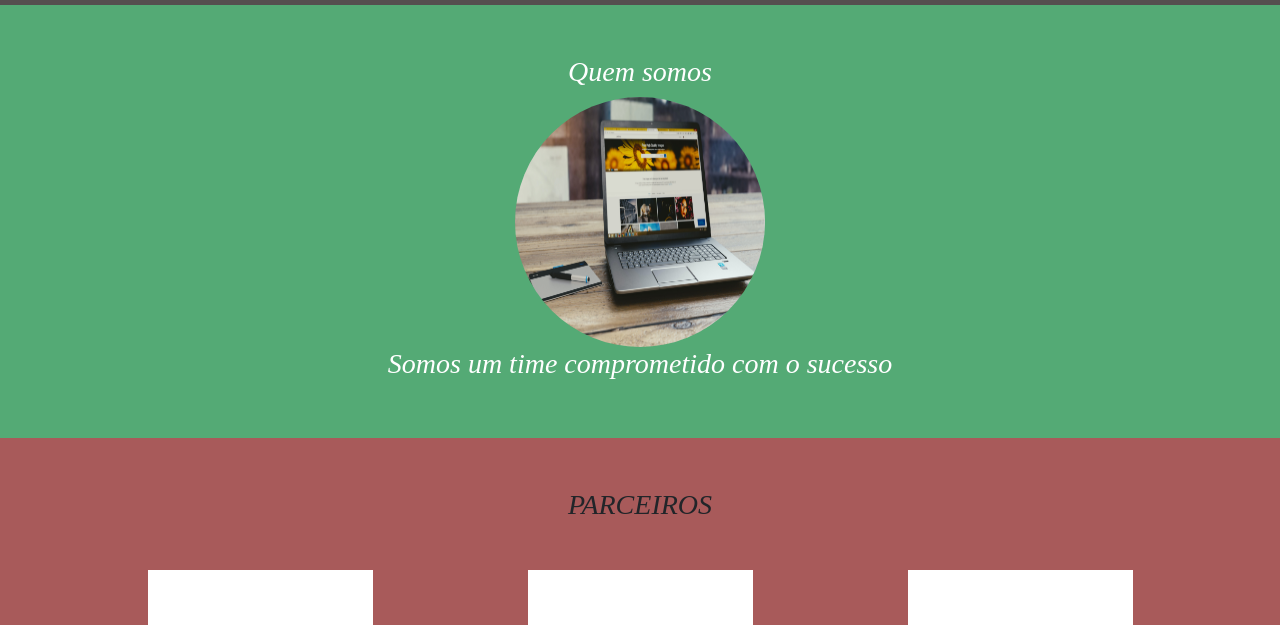
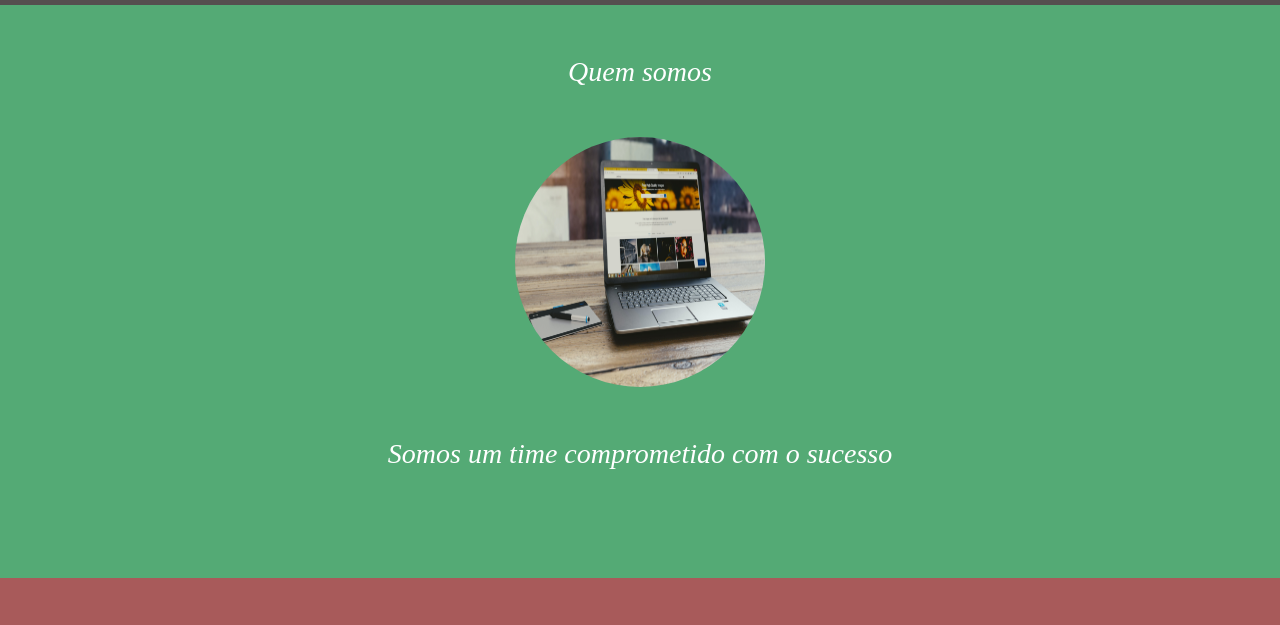
Before and after one commit to mafonsogomes/aula_bootstrap, a plain HTML site: page index.html in a window 1280 px wide. Shown: the part 101-726 px from the top of the page. Drawn offline with Linux system fonts and the light colour scheme.

Commit message:
Correção do Index

```diff
--- a/index.html
+++ b/index.html
@@ -31,9 +31,9 @@
 
     <section id="quemsomos">
         <div class="container-fluid quem-somos text-center margin">
-            <h3>Quem somos</h3>
+            <h3 class="txt">Quem somos</h3>
             <img class="imgsection rounded-circle" src="img/site1.jpg">
-            <h3>Somos um time comprometido com o sucesso</h3>
+            <h3 class="margin">Somos um time comprometido com o sucesso</h3>
 
         </div>
 
```
